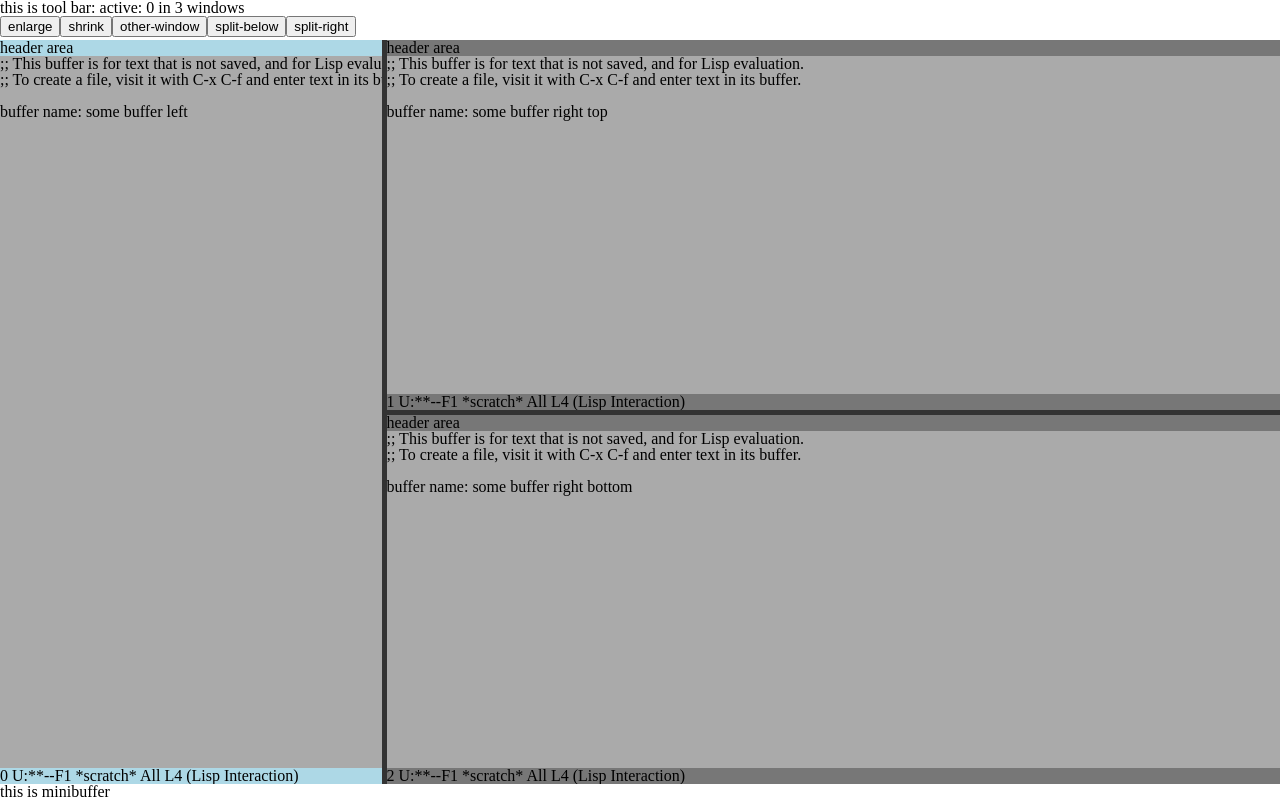
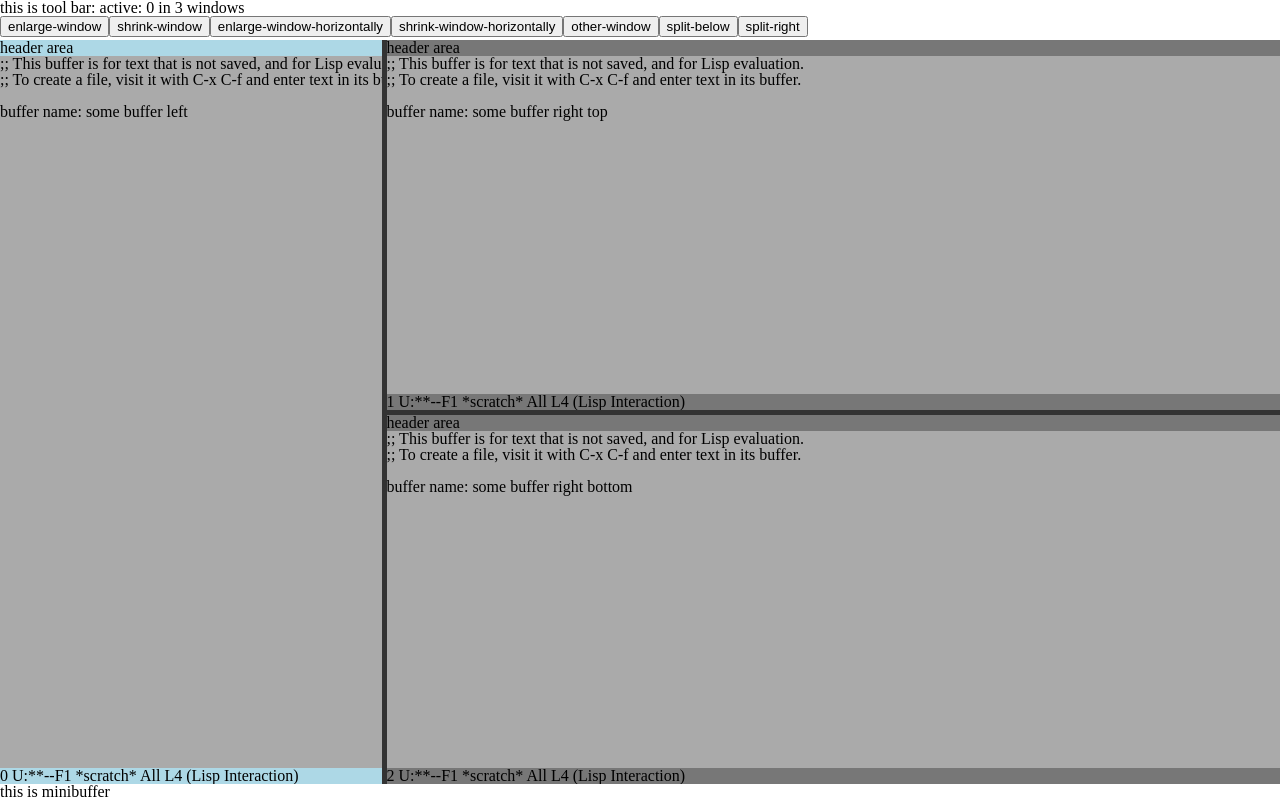
Before and after one commit to peccu/noname-layout, a Vue app: page / in a window 1280 px wide. Built offline with nearby package versions, Linux system fonts and the light colour scheme.

Commit message:
add horizontally resize

```diff
--- a/src/components/FrameArea.vue
+++ b/src/components/FrameArea.vue
@@ -4,8 +4,10 @@
     @other-window="otherWindow()"
     @split-below="splitBelow()"
     @split-right="splitRight()"
-    @enlarge="enlarge()"
-    @shrink="shrink()"
+    @enlarge-window="enlargeWindow()"
+    @shrink-window="shrinkWindow()"
+    @enlarge-window-horizontally="enlargeWindowHorizontally()"
+    @shrink-window-horizontally="shrinkWindowHorizontally()"
   />
   <div class="outer">
     <LayoutArea :layout="layout"></LayoutArea>
@@ -53,11 +55,17 @@
        this.$store.commit('splitRight', {nth: this.activeWindow, currentWindow: {buffer: "some buffer"}})
        console.log(this.$store.state.windows)
      },
-     enlarge(){
-       this.$store.commit('enlarge')
+     enlargeWindow(){
+       this.$store.commit('enlargeWindow')
      },
-     shrink(){
-       this.$store.commit('shrink')
+     shrinkWindow(){
+       this.$store.commit('shrinkWindow')
+     },
+     enlargeWindowHorizontally(){
+       this.$store.commit('enlargeWindowHorizontally')
+     },
+     shrinkWindowHorizontally(){
+       this.$store.commit('shrinkWindowHorizontally')
      },
    }
  }
--- a/src/components/ToolBar.vue
+++ b/src/components/ToolBar.vue
@@ -8,7 +8,7 @@
 <script>
  import store from '../store/store.js'
  const emits = [
-   'enlarge', 'shrink', 'other-window',
+   'enlarge-window', 'shrink-window', 'enlarge-window-horizontally', 'shrink-window-horizontally', 'other-window',
    'split-below', 'split-right'
  ]
  export default {
--- a/src/store/store.js
+++ b/src/store/store.js
@@ -99,11 +99,19 @@ export default createStore({
       }
       state.windows.splice(payload.nth, 0, newWindow)
     },
-    enlarge (state) {
+    enlargeWindow (state) {
       let result = findLayoutNo(state.layout, state.activeWindow)
       state.size[result.layer] += result.direction * 10
     },
-    shrink (state) {
+    shrinkWindow (state) {
+      let result = findLayoutNo(state.layout, state.activeWindow)
+      state.size[result.layer] -= result.direction * 10
+    },
+    enlargeWindowHorizontally (state) {
+      let result = findLayoutNo(state.layout, state.activeWindow)
+      state.size[result.layer] += result.direction * 10
+    },
+    shrinkWindowHorizontally (state) {
       let result = findLayoutNo(state.layout, state.activeWindow)
       state.size[result.layer] -= result.direction * 10
     }
```
